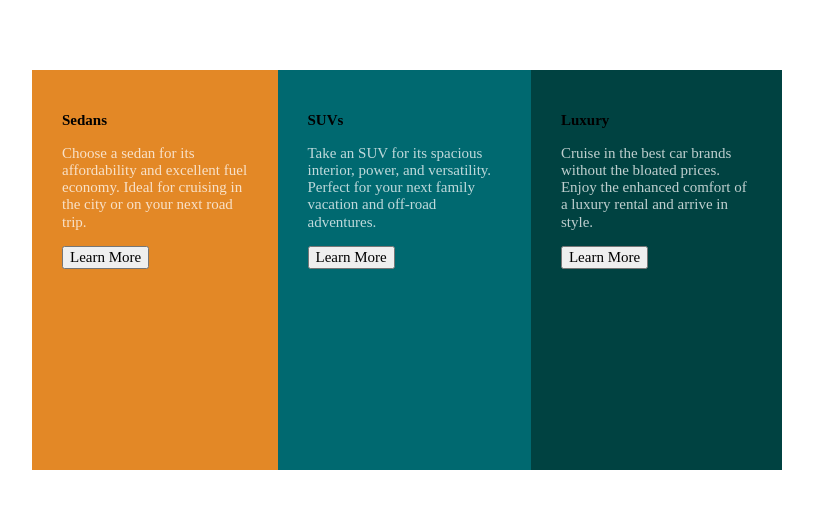
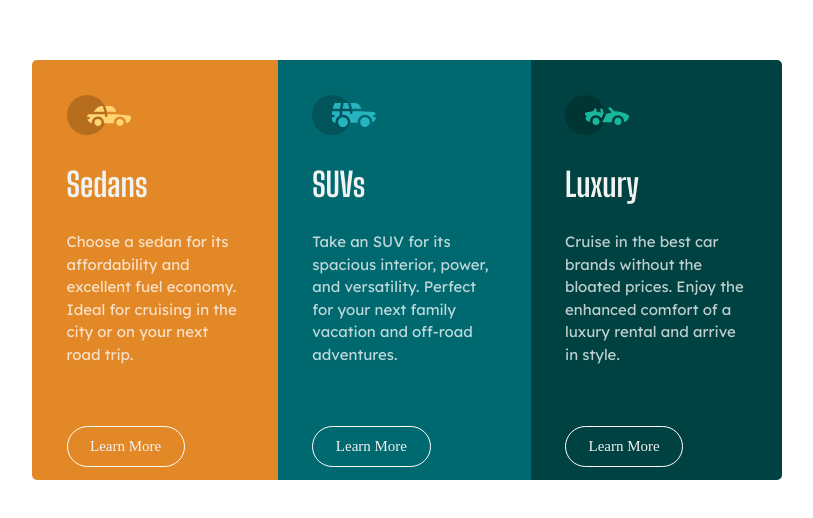
Before and after one commit to GerardoDev25/02-3-column-preview-card-component-main, a plain HTML site: page index.html in a window 1280 px wide. Shown: the part 130-648 px from the top of the page, without its empty margins (233-1046 px from the left). Drawn offline with nearby package versions, Linux system fonts and the light colour scheme.

Commit message:
deging desktop finish

```diff
--- a/index.html
+++ b/index.html
@@ -18,6 +18,12 @@
          rel="stylesheet"
          href="https://necolas.github.io/normalize.css/8.0.1/normalize.css"
       />
+
+      <link rel="preconnect" href="https://fonts.gstatic.com" />
+      <link
+         href="https://fonts.googleapis.com/css2?family=Big+Shoulders+Display:wght@700&family=Lexend+Deca&display=swap"
+         rel="stylesheet"
+      />
       <link rel="stylesheet" href="style.css" />
       <title>
          Frontend Mentor | 3-column preview card component
@@ -27,33 +33,42 @@
       <main>
          <section class="container">
             <div class="card card1">
+               <div class="img">
+                  <img src="/images/icon-sedans.svg" alt="" />
+               </div>
                <h2>Sedans</h2>
                <p>
                   Choose a sedan for its affordability and
                   excellent fuel economy. Ideal for cruising in
                   the city or on your next road trip.
                </p>
-               <button>Learn More</button>
+               <button class="btn1">Learn More</button>
             </div>
 
             <div class="card card2">
+               <div class="img">
+                  <img src="/images/icon-suvs.svg" alt="" />
+               </div>
                <h2>SUVs</h2>
                <p>
                   Take an SUV for its spacious interior, power,
                   and versatility. Perfect for your next family
                   vacation and off-road adventures.
                </p>
-               <button>Learn More</button>
+               <button class="btn2">Learn More</button>
             </div>
 
             <div class="card card3">
+               <div class="img">
+                  <img src="/images/icon-luxury.svg" alt="" />
+               </div>
                <h2>Luxury</h2>
                <p>
                   Cruise in the best car brands without the
                   bloated prices. Enjoy the enhanced comfort of a
                   luxury rental and arrive in style.
                </p>
-               <button>Learn More</button>
+               <button class="btn3">Learn More</button>
             </div>
          </section>
       </main>
--- a/style.css
+++ b/style.css
@@ -13,6 +13,9 @@
    font-size: 15px;
 }
 
+
+@import url("https://fonts.googleapis.com/css2?family=Lexend+Deca&display=swap");
+
 html,
 body {
    height: 100vh;
@@ -27,18 +30,26 @@ main {
    align-items: center;
 }
 .container {
-   border-radius: 10px;
+   overflow: hidden;
+   border-radius: 5px;
    display: flex;
    width: 750px;
    min-width: 720px;
-   height: 400px;
+   height: 420px;
 }
 
 .card {
-   padding: 2rem;
+   padding: 2.3rem;
+}
+.card h2 {
+   font-size: 2.2rem;
+   font-family: 'Big Shoulders Display', cursive;
+   color: hsl(0, 0%, 95%);
 }
 .card p {
    color: hsla(0, 0%, 100%, 0.75);
+   font-family: "Lexend Deca", sans-serif;
+   line-height: 1.5rem;
 }
 .card1 {
    background-color: hsl(31, 77%, 52%);
@@ -51,3 +62,28 @@ main {
 .card3 {
    background-color: hsl(179, 100%, 13%);
 }
+
+button {
+   margin-top: 3rem;
+   padding: 0.7rem 1.5rem;
+   background-color: transparent;
+   border: 1px solid white;
+   border-radius: 1.5rem;
+   color: hsl(0, 0%, 95%);
+
+   transition: background-color 0.4s ease;
+}
+
+button:hover {
+   background-color: hsl(0, 0%, 95%);
+}
+
+.btn1:hover {
+   color: hsl(31, 77%, 52%);
+}
+.btn2:hover {
+   color: hsl(184, 100%, 22%);
+}
+.btn3:hover {
+   color: hsl(179, 100%, 13%);
+}
```
